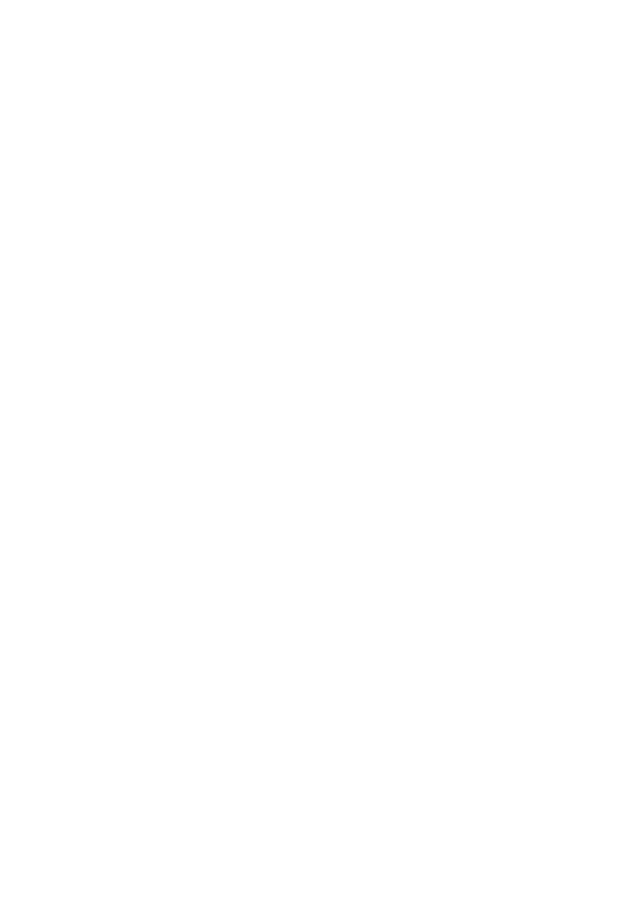
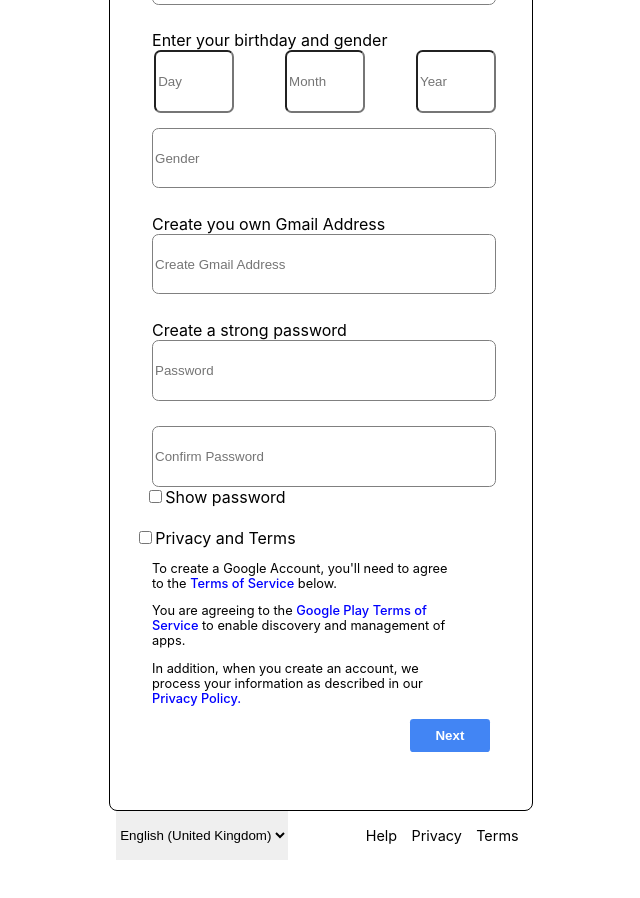
Before and after one commit to mandar-purandare/youtube_clone, a React (Create React App) app: page /register in a window 1280 px wide. Before the commit this address had no page. Shown: the part 360-1258 px from the top of the page, without its empty margins (319-959 px from the left). Before the commit the page ends 800 px from the top, so only its background shows below. Built offline with nearby package versions, Linux system fonts and the light colour scheme.

Commit message:
register page styling completion

```diff
--- a/src/App.js
+++ b/src/App.js
@@ -5,6 +5,7 @@ import SignIn from './SignIn';
 import Video from './Video';
 import History from './History';
 import You from './You';
+import Register from './Register';
 
 function App() {
   return (
@@ -15,6 +16,7 @@ function App() {
         <Route exact path='/video/:id' element={<Video/>}/>
         <Route exact path='/history' element={<History/>}/>
         <Route exact path='/you' element={<You/>}/>
+        <Route exact path='/register' element={<Register/>}/>
       </Routes>
     </div>
   );
--- /dev/null
+++ b/src/Register.css
@@ -0,0 +1,62 @@
+
+.register-container{
+    height: 1300px;
+}
+
+.label{
+    margin-bottom: 0%;
+    text-align: start;
+    width: 80%;
+    margin: auto;
+}
+
+.register-email-phone{
+    height: 5%;
+    border-radius: 0.5em;
+}
+
+.dob-divs-container{
+    height: 5%;
+    width: 100%;
+    display: flex;
+    justify-content: center;
+    margin-bottom: 5%;
+}
+
+.dob-divs{
+    width: 17%;
+    height: 100%;
+    margin: 0% 7% 5% 7%;
+}
+
+.dob-divs input{
+    width: 100%;
+    height: 100%;
+    outline-color: blue;
+    border-radius: 0.5em;
+}
+
+.confirm-password{
+    margin-bottom: 0%;
+}
+
+.show-password{
+    margin-right: 50%;
+}
+
+.privacy-terms-checkbox{
+    margin-right: 50%;
+    margin-top: 5%;
+}
+
+.privacy-terms{
+    font-size: 0.8em;
+    text-align: left;
+    width: 70%;
+    margin-left: 10%;
+}
+
+.blue-text{
+    color: blue;
+    font-weight: 500;
+}
--- /dev/null
+++ b/src/Register.jsx
@@ -0,0 +1,80 @@
+import React from 'react'
+import './SignIn.css'
+import './Register.css'
+import google_logo from './images/google_logo.png'
+
+function Register() {
+
+  return (
+            <div className='sign-in-container register-container' >
+            <div className='sign-in-card black-border'>
+                <div id='google-logo'>
+                    <img src={google_logo}/>
+                </div>
+                <h3>Sign up</h3>
+                <p>Create a Google Account</p>
+                <div className='label'>Enter your name</div>
+                <div className={`email-phone-div register-email-phone`}>
+                    <input type='text' placeholder='First name'/>
+                </div>
+                <div className={`email-phone-div register-email-phone`}>
+                    <input type='text' placeholder='Surname (optional)'/>
+                </div>
+                <div className='label'>Enter your birthday and gender</div>
+                <div className='dob-divs-container'>
+                    <div className={`dob-divs`}>
+                        <input type='text' placeholder='Day'/>
+                    </div>
+                    <div className={`dob-divs`}>
+                        <input type='text' placeholder='Month'/>
+                    </div>
+                    <div className={`dob-divs`}>
+                        <input type='text' placeholder='Year'/>
+                    </div>
+                </div>
+                <div className={`email-phone-div register-email-phone`}>
+                    <input type='text' placeholder='Gender'/>
+                </div>
+                <div className='label'>Create you own Gmail Address</div>
+                <div className={`email-phone-div register-email-phone`}>
+                    <input type='text' placeholder='Create Gmail Address'/>
+                </div>
+                <div className='label'>Create a strong password</div>
+                <div className={`email-phone-div register-email-phone`}>
+                    <input type='text' placeholder='Password'/>
+                </div>
+                <div className={`email-phone-div register-email-phone confirm-password`}>
+                    <input type='text' placeholder='Confirm Password'/>
+                </div>
+                <div className='show-password'>
+                    <input type='checkbox'/><span>Show password</span>
+                </div>
+                <div className='privacy-terms-checkbox'>
+                    <input type='checkbox'/><span>Privacy and Terms</span>
+                </div>
+                <div className='privacy-terms'>
+                    <p>To create a Google Account, you'll need to agree to the <span className='blue-text'>Terms of Service</span> below.</p>
+                    <p>You are agreeing to the <span className='blue-text'>Google Play Terms of Service</span> to enable discovery and management of apps.</p>
+                    <p>In addition, when you create an account, we process your information as described in our <span className='blue-text'>Privacy Policy.</span></p>
+                </div>
+
+                <div id='create-acc-next-btn-div'>
+                    <p></p>
+                    <button>Next</button>
+                </div>
+            </div>
+            <div id='bottom-options'>
+                <select>
+                    <option>English (United Kingdom)</option>
+                </select>
+                <ul>
+                    <li>Help</li>
+                    <li>Privacy</li>
+                    <li>Terms</li>
+                </ul>
+            </div>
+            </div>
+  )
+}
+
+export default Register
--- a/src/SignIn.css
+++ b/src/SignIn.css
@@ -1,9 +1,9 @@
 .sign-in-container{
-    height: 605px;
+    height: 620px;
 }
 
 .sign-in-card{
-    height: 80%;
+    height: 87%;
     width: 33%;
     margin: auto;
     margin-top: 3%;
@@ -23,32 +23,24 @@
 }
 
 .email-phone-div{
-    border: 1px solid gray;
     border-radius: 0.25em;
     height: 12%;
     width: 80%;
     margin: auto;
-    margin-top: 7%;
+    margin-bottom: 7%;
+
 }
 
 .email-phone-div input{
     float: left;
-    margin-left: 5%;
-    height: 50%;
-    margin-top: 2%;
-    width: 80%;
-    border: none;
-    outline: none;
+    border: 1px solid gray;
+    height: 100%;
+    width: 100%;
+    outline-color: blue;
+    border-radius: 0.5em;
 }
 
-.blue-border{
-    border: 1px solid blue;
-    /* border-radius: 0.25em;
-    height: 12%;
-    width: 80%;
-    margin: auto;
-    margin-top: 7%; */
-}
+
 
 .email-phone-div-blue input{
     float: left;
--- a/src/SignIn.jsx
+++ b/src/SignIn.jsx
@@ -1,30 +1,22 @@
-import { useState } from 'react'
 import './SignIn.css'
 import google_logo from './images/google_logo.png'
 
 function SignIn() {
 
-    const [border, setBorder] = useState('');
 
-    function blueBorder(e){
-        e.stopPropagation();
-        setBorder(border => border = 'blue-border');
-    }
-
-    function regularBorder(e){
-        e.stopPropagation();
-        setBorder(border => border = '');
-    }
   return (
-    <div className='sign-in-container black-border' onClick={regularBorder}>
+    <div className='sign-in-container'>
         <div className='sign-in-card black-border'>
             <div id='google-logo'>
                 <img src={google_logo}/>
             </div>
             <h3>Sign in</h3>
             <p>to continue to YouTube</p>
-            <div className={`email-phone-div ${border}`} onClick={blueBorder}>
+            <div className={`email-phone-div`}>
                 <input type='text' placeholder='Email or phone'/>
+            </div>
+            <div className={`email-phone-div`}>
+                <input type='text' placeholder='password'/>
             </div>
             <p id='forgot-email'>Forgot email?</p>
             <p id='guest-mode'>Not your computer? Use Guest mode to sign in privately.</p>
```
